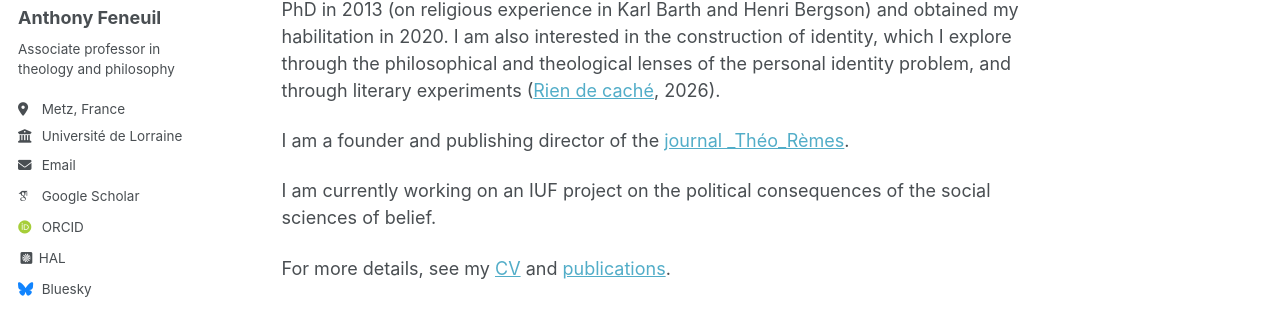
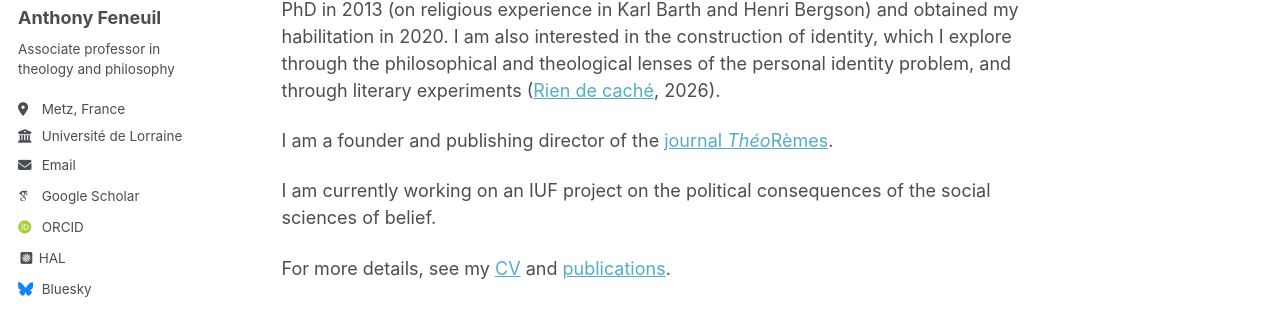
Before and after one commit to anfnl/anfnl.github.io, a Jekyll site: the page built from _pages/about.md, in a window 1280 px wide and 977 px high. Shown: the part 279-591 px from the top of the window. Built offline with Jekyll 4.4.1, drawn with Linux system fonts in a browser that asks for light colours; some web fonts are replaced; a script bundle is joined from its source files by our own code; library files that are not in the unit come from our copies.

```diff
--- a/_pages/about.md
+++ b/_pages/about.md
@@ -11,7 +11,7 @@ I am an Associate Professor at the University of Lorraine (France), where I teac
 
 My research focuses on theological language, the epistemology of belief, and the relationships between contemporary theology and the social sciences. I completed my PhD in 2013 (on religious experience in Karl Barth and Henri Bergson) and obtained my habilitation in 2020. I am also interested in the construction of identity, which I explore through the philosophical and theological lenses of the personal identity problem, and through literary experiments ([Rien de caché](https://www.laboretfides.com/product/rien-de-cache/), 2026).
 
-I am a founder and publishing director of the [journal _Théo_Rèmes](https://journals.openedition.org/theoremes/).
+I am a founder and publishing director of the [journal *Théo*Rèmes](https://journals.openedition.org/theoremes/).
 
 I am currently working on an IUF project on the political consequences of the social sciences of belief.
 
```
